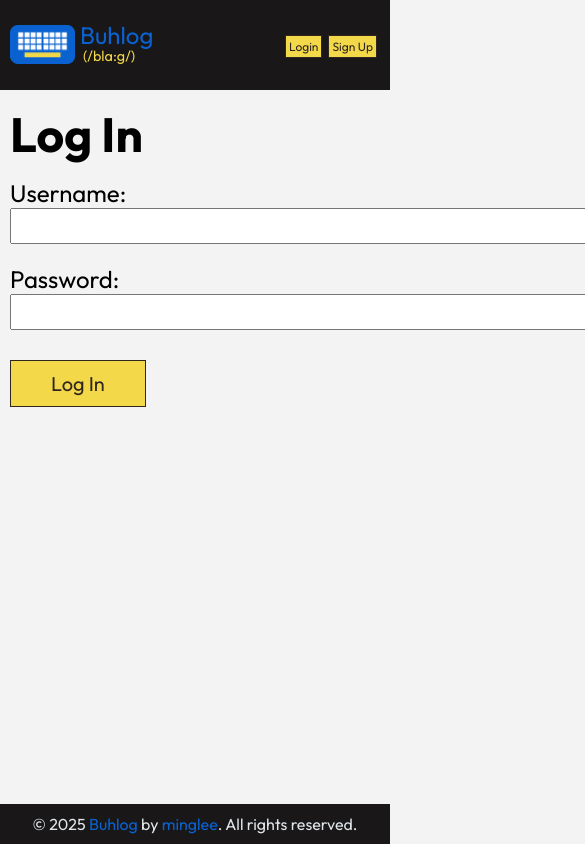
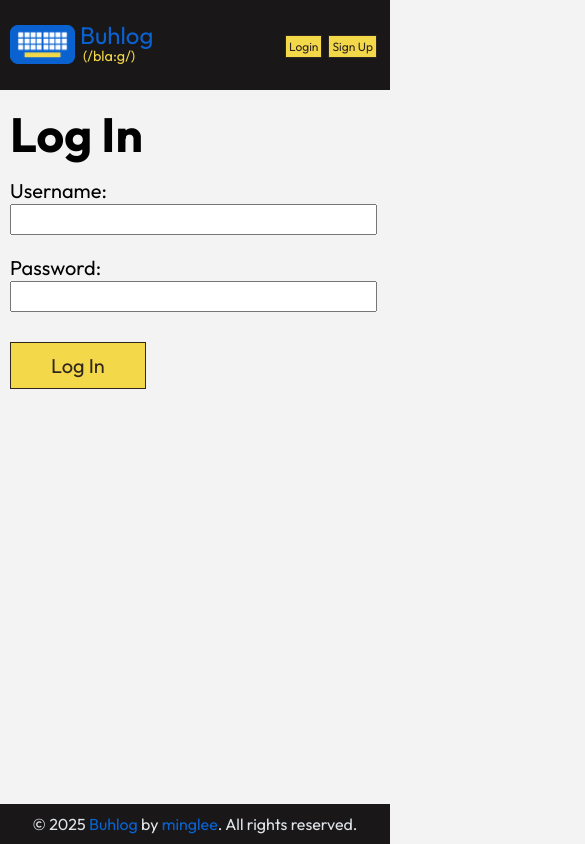
Before and after one commit to andrewtran28/buhlog, a React (Vite) app in the folder client/: page /login in a window 390 px wide. Shown: the top 844 px of the page, 585 px wide, since content can reach past the window. Built offline with nearby package versions, Linux system fonts and the light colour scheme; no server answers; the HTML template or start-up script is replaced by a standard one; what quill-image-resize would draw is missing.

Commit message:
Fix: login and signup web responsiveness

```diff
--- a/client/src/styles/Login.css
+++ b/client/src/styles/Login.css
@@ -10,7 +10,7 @@
   font-size: inherit;
   font-family: inherit;
   margin-bottom: 20px;
-  min-width: 600px;
+  width: min(600px, 97%);
 }
 
 #login label {
@@ -22,3 +22,10 @@
   padding: 10px 40px;
   margin: 10px 0;
 }
+
+@media (max-width: 600px) {
+  #login input,
+  #login label {
+    font-size: 1.25rem;
+  }
+}
```
